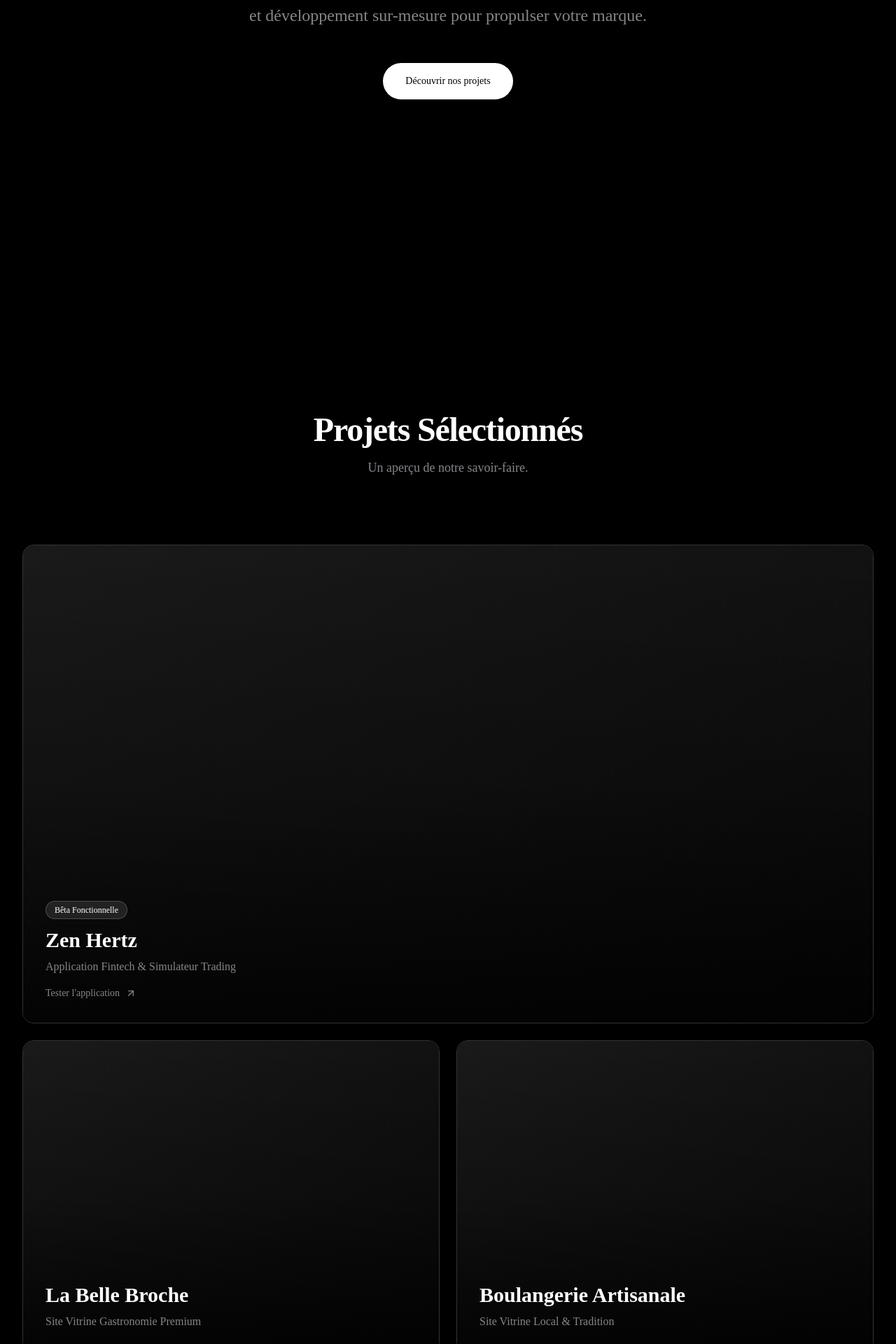
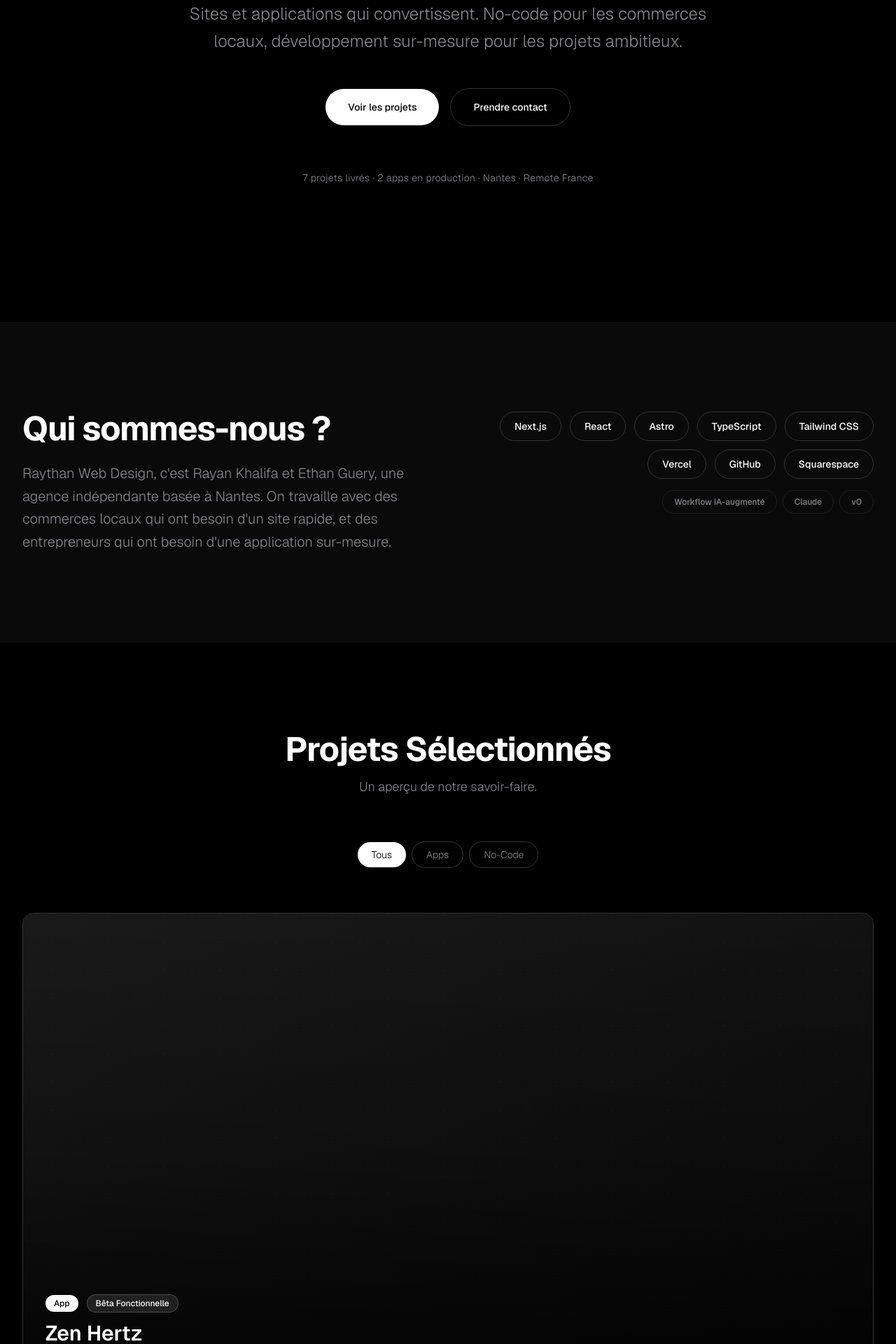
Before and after one commit to rayankhavc/Portfolio-Raythan, a Next.js app: page / in a window 1280 px wide. Shown: the part 340-2260 px from the top of the page at 70% size. Built offline with nearby package versions, Linux system fonts and the light colour scheme.

Commit message:
feat: update font variables and add contact form with submission handling

```diff
--- a/app/globals.css
+++ b/app/globals.css
@@ -42,8 +42,8 @@
 }
 
 @theme inline {
-  --font-sans: 'Geist', 'Geist Fallback';
-  --font-mono: 'Geist Mono', 'Geist Mono Fallback';
+  --font-sans: var(--font-geist-sans), 'Geist Fallback';
+  --font-mono: var(--font-geist-mono), 'Geist Mono Fallback';
   --color-background: var(--background);
   --color-foreground: var(--foreground);
   --color-card: var(--card);
--- a/app/layout.tsx
+++ b/app/layout.tsx
@@ -1,17 +1,29 @@
 import type { Metadata } from 'next'
-import { Inter } from 'next/font/google'
+import { Geist, Geist_Mono } from 'next/font/google'
 import { Analytics } from '@vercel/analytics/next'
 import './globals.css'
 
-const inter = Inter({
+const geistSans = Geist({
   subsets: ["latin"],
-  variable: '--font-inter',
+  variable: '--font-geist-sans',
+})
+const geistMono = Geist_Mono({
+  subsets: ["latin"],
+  variable: '--font-geist-mono',
 })
 
 export const metadata: Metadata = {
   title: 'Raythan Web Design | Expériences Numériques de Haute Précision',
   description: 'Agence de design web premium. Nous fusionnons design moderne et développement sur-mesure pour propulser votre marque.',
-  generator: 'v0.app',
+  openGraph: {
+    title: 'Raythan Web Design',
+    description: 'Sites et applications qui convertissent. No-code pour les commerces locaux, développement sur-mesure pour les projets ambitieux.',
+    type: 'website',
+  },
+  robots: {
+    index: true,
+    follow: true,
+  },
   icons: {
     icon: [
       {
@@ -37,7 +49,7 @@ export default function RootLayout({
   children: React.ReactNode
 }>) {
   return (
-    <html lang="fr" className={`${inter.variable} bg-black`}>
+    <html lang="fr" className={`${geistSans.variable} ${geistMono.variable} bg-black`}>
       <body className="font-sans antialiased bg-black text-white">
         {children}
         {process.env.NODE_ENV === 'production' && <Analytics />}
--- a/app/page.tsx
+++ b/app/page.tsx
@@ -1,5 +1,6 @@
 import { Header } from "@/components/header"
 import { Hero } from "@/components/hero"
+import { About } from "@/components/about"
 import { Services } from "@/components/services"
 import { Portfolio } from "@/components/portfolio"
 import { Process } from "@/components/process"
@@ -11,6 +12,7 @@ export default function Home() {
     <main className="min-h-screen bg-black">
       <Header />
       <Hero />
+      <About />
       <Portfolio />
       <Services />
       <Process />
--- a/components/hero.tsx
+++ b/components/hero.tsx
@@ -11,21 +11,32 @@ export function Hero() {
 
         {/* Subtitle */}
         <p className="mt-8 text-lg sm:text-xl md:text-2xl text-[#86868b] font-light max-w-3xl mx-auto leading-relaxed text-pretty">
-          Expériences numériques de haute précision. Nous fusionnons design premium et développement sur-mesure pour propulser votre marque.
+          Sites et applications qui convertissent. No-code pour les commerces locaux, développement sur-mesure pour les projets ambitieux.
         </p>
 
-        {/* CTA Button */}
-        <div className="mt-12">
+        {/* Two CTA Buttons */}
+        <div className="mt-12 flex flex-col sm:flex-row items-center justify-center gap-4">
           <a
             href="#projets"
             className="inline-flex items-center px-8 py-4 bg-white text-black text-sm font-medium rounded-full hover:bg-[#f5f5f7] transition-all duration-300"
           >
-            Découvrir nos projets
+            Voir les projets
+          </a>
+          <a
+            href="#contact"
+            className="inline-flex items-center px-8 py-4 text-white text-sm font-medium rounded-full border border-[#333333] hover:border-[#86868b] transition-all duration-300"
+          >
+            Prendre contact
           </a>
         </div>
 
+        {/* Stats Line */}
+        <p className="mt-16 text-sm text-[#86868b] font-light tracking-wide">
+          7 projets livrés · 2 apps en production · Nantes · Remote France
+        </p>
+
         {/* Space for future JS interaction */}
-        <div className="mt-32 h-32 md:h-48" />
+        <div className="mt-16 h-16 md:h-24" />
       </div>
     </section>
   )
--- a/components/portfolio.tsx
+++ b/components/portfolio.tsx
@@ -1,37 +1,87 @@
-import { ArrowUpRight } from "lucide-react"
+"use client"
 
-const projects = [
+import { useState } from "react"
+import { ArrowUpRight, ExternalLink } from "lucide-react"
+import Link from "next/link"
+
+type ProjectType = "App" | "No-Code"
+
+interface Project {
+  name: string
+  slug: string
+  category: string
+  type: ProjectType
+  badge?: string
+  externalUrl?: string
+  featured?: boolean
+}
+
+const projects: Project[] = [
   {
     name: "Zen Hertz",
+    slug: "zen-hertz",
     category: "Application Fintech & Simulateur Trading",
+    type: "App",
     badge: "Bêta Fonctionnelle",
-    cta: "Tester l'application",
+    externalUrl: "https://music.music-hz.com",
     featured: true,
   },
   {
+    name: "FundedCalc",
+    slug: "fundedcalc",
+    category: "Calculateur pour Traders Prop Firms",
+    type: "App",
+    externalUrl: "https://music.music-hz.com",
+  },
+  {
     name: "La Belle Broche",
+    slug: "la-belle-broche",
     category: "Site Vitrine Gastronomie Premium",
+    type: "No-Code",
   },
   {
     name: "Boulangerie Artisanale",
+    slug: "boulangerie-artisanale",
     category: "Site Vitrine Local & Tradition",
+    type: "No-Code",
   },
   {
     name: "Le Smash Burger",
+    slug: "le-smash-burger",
     category: "Identité Visuelle & Restaurant Pop",
+    type: "No-Code",
   },
   {
     name: "École Coranique",
+    slug: "ecole-coranique",
     category: "Plateforme Éducative Épurée",
+    type: "No-Code",
+  },
+  {
+    name: "Portfolio Photographe",
+    slug: "portfolio-photographe",
+    category: "Galerie Visuelle Immersive",
+    type: "No-Code",
   },
 ]
 
+type FilterType = "Tous" | "Apps" | "No-Code"
+
 export function Portfolio() {
+  const [filter, setFilter] = useState<FilterType>("Tous")
+
+  const filteredProjects = projects.filter((project) => {
+    if (filter === "Tous") return true
+    if (filter === "Apps") return project.type === "App"
+    if (filter === "No-Code") return project.type === "No-Code"
+    return true
+  })
+
   return (
     <section id="projets" className="py-24 md:py-32 px-6 lg:px-8 bg-black">
       <div className="max-w-7xl mx-auto">
         {/* Section Header */}
-        <div className="text-center mb-16 md:mb-24">
+        <div className="text-center mb-12 md:mb-16">
           <h2 className="text-3xl sm:text-4xl md:text-5xl font-bold text-white tracking-tight">
             Projets Sélectionnés
           </h2>
@@ -40,14 +90,41 @@ export function Portfolio() {
           </p>
         </div>
 
+        {/* Filter Buttons */}
+        <div className="flex items-center justify-center gap-2 mb-12 md:mb-16">
+          {(["Tous", "Apps", "No-Code"] as FilterType[]).map((filterOption) => (
+            <button
+              key={filterOption}
+              onClick={() => setFilter(filterOption)}
+              className={`px-5 py-2 text-sm font-light rounded-full transition-all duration-300 ${
+                filter === filterOption
+                  ? "bg-white text-black"
+                  : "text-[#86868b] hover:text-white border border-[#333333] hover:border-[#86868b]"
+              }`}
+            >
+              {filterOption}
+            </button>
+          ))}
+        </div>
+
         {/* Portfolio Grid */}
         <div className="grid grid-cols-1 md:grid-cols-2 gap-6">
-          {projects.map((project, index) => (
+          {filteredProjects.map((project) => {
+            const CardWrapper = project.externalUrl ? "a" : Link
+            const cardProps = project.externalUrl
+              ? { href: project.externalUrl, target: "_blank", rel: "noopener noreferrer" }
+              : { href: `/projets/${project.slug}` }
+
+            return (
               <div
                 key={project.name}
-              className={`group relative ${
+                className={`group relative transition-opacity duration-500 ${
                   project.featured ? "md:col-span-2" : ""
                 }`}
+              >
+                <CardWrapper
+                  {...cardProps}
+                  className="block"
                 >
                   <div
                     className={`relative overflow-hidden border border-[#333333] rounded-2xl hover:border-[#86868b]/50 transition-all duration-500 ${
@@ -56,7 +133,6 @@ export function Portfolio() {
                   >
                     {/* Image Placeholder Area */}
                     <div className="absolute inset-0 bg-gradient-to-br from-[#1a1a1a] to-[#0a0a0a]">
-                  {/* Grid pattern overlay for visual interest */}
                       <div
                         className="absolute inset-0 opacity-20"
                         style={{
@@ -69,6 +145,14 @@ export function Portfolio() {
                     {/* Content Overlay */}
                     <div className="absolute inset-0 flex flex-col justify-end p-6 md:p-8 bg-gradient-to-t from-black/80 via-black/20 to-transparent">
                       <div className="flex flex-wrap items-center gap-3 mb-3">
+                        {/* Type Pill */}
+                        <span className={`px-3 py-1 text-xs font-medium rounded-full ${
+                          project.type === "App"
+                            ? "bg-white text-black"
+                            : "bg-transparent text-[#86868b] border border-[#333333]"
+                        }`}>
+                          {project.type}
+                        </span>
                         {project.badge && (
                           <span className="px-3 py-1 text-xs font-medium text-white bg-white/10 backdrop-blur-sm border border-white/20 rounded-full">
                             {project.badge}
@@ -81,21 +165,21 @@ export function Portfolio() {
                       <p className="text-[#86868b] font-light">
                         {project.category}
                       </p>
-                  {project.cta && (
-                    <button className="mt-4 inline-flex items-center gap-2 text-sm text-[#86868b] hover:text-white transition-colors duration-300 w-fit">
-                      {project.cta}
-                      <ArrowUpRight className="w-4 h-4" />
-                    </button>
-                  )}
                     </div>
 
                     {/* Hover Indicator */}
                     <div className="absolute top-6 right-6 w-10 h-10 flex items-center justify-center border border-[#333333] rounded-full opacity-0 group-hover:opacity-100 transition-opacity duration-300">
+                      {project.externalUrl ? (
+                        <ExternalLink className="w-5 h-5 text-white" />
+                      ) : (
                         <ArrowUpRight className="w-5 h-5 text-white" />
+                      )}
                     </div>
                   </div>
+                </CardWrapper>
               </div>
-          ))}
+            )
+          })}
         </div>
       </div>
     </section>
--- a/components/process.tsx
+++ b/components/process.tsx
@@ -1,18 +1,18 @@
 const steps = [
   {
     number: "01",
-    title: "Stratégie & Wireframe",
-    description: "Conception de la structure et du message.",
+    title: "Brief & Audit",
+    description: "Appel de cadrage 30 min. On définit l'objectif, le budget, le délai. Zéro surprise après.",
   },
   {
     number: "02",
-    title: "Design Premium",
-    description: "Création de l'identité visuelle moderne et épurée.",
+    title: "Design & Validation",
+    description: "Maquette Figma livrée en 5 jours. Un aller-retour de corrections inclus.",
   },
   {
     number: "03",
-    title: "Développement & Mise en ligne",
-    description: "Intégration technique et déploiement optimisé.",
+    title: "Dev & Mise en ligne",
+    description: "Intégration Astro/React ou Squarespace selon le projet. Livraison avec formation à l'administration.",
   },
 ]
 
```
Also changed, not shown: components/contact.tsx (+98 -14 lines), components/header.tsx (+12 -2 lines). Lines whose indentation alone changed are shown as unchanged.
